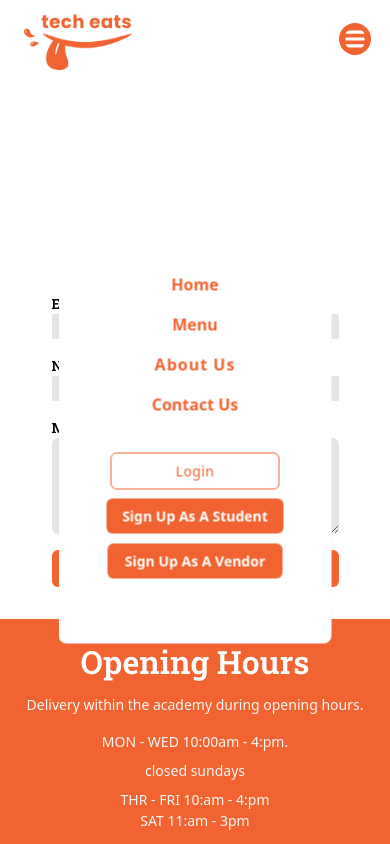
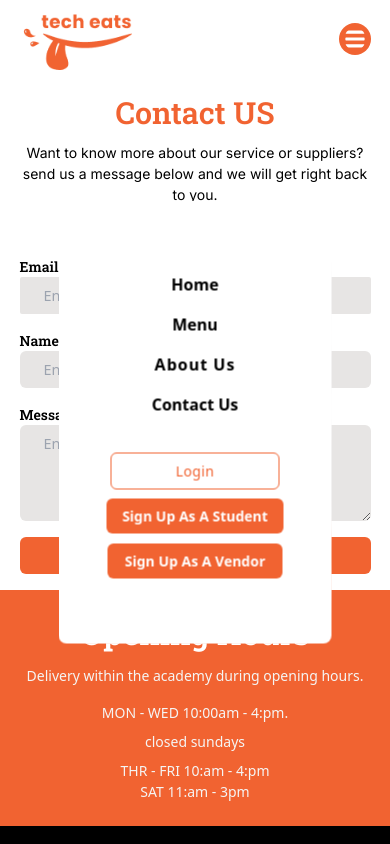
Before and after one commit to willybrown100/techeat, a React (Vite) app: page /contact in a window 390 px wide. Both pictures are taken after a click on the button 354 px from the left and 38 px from the top of the page. Shown: the top 844 px of the page. Built offline with nearby package versions, Linux system fonts and the light colour scheme.

Commit message:
update menu

```diff
--- a/src/components/Footer.jsx
+++ b/src/components/Footer.jsx
@@ -40,7 +40,7 @@ function Footer() {
            </p>
          </div>
          <div className="hidden md:block">
-         <Logo/>
+           <Logo />
          </div>
 
          <div className="hidden md:block">
@@ -92,23 +92,21 @@ function Footer() {
          </div>
        </div>
 
-
-
        <div className="md:hidden flex justify-between gap-2">
          <div>
            <h5 className="text-brand font-headings font-semibold">company</h5>
            <ul className="text-stone-300">
              <li>
-                 <Link>Home</Link>
+               <Link className="text-white">Home</Link>
              </li>
              <li>
-                 <Link>menu</Link>
+               <Link className="text-white">menu</Link>
              </li>
              <li>
-                 <Link>Aboutus</Link>
+               <Link className="text-white">Aboutus</Link>
              </li>
              <li>
-                 <Link>Contatus</Link>
+               <Link className="text-white">Contatus</Link>
              </li>
            </ul>
          </div>
@@ -125,7 +123,7 @@ function Footer() {
        </div>
 
        <div className="mt-6 md:hidden">
-           <h5>subscribe to our newsletter</h5>
+         <h5 className="mb-3">subscribe to our newsletter</h5>
          <form>
            <div className="flex border border-white justify-between rounded-md p-1">
              <input type="text" className="w-full bg-transparent " />
@@ -136,7 +134,6 @@ function Footer() {
          </form>
          <div className="border-b border-stone-200 md:hidden my-12 mt-4"></div>
        </div>
-
 
        <div className="md:hidden flex gap-y-6 flex-col justify-center text-stone-200 items-center">
          <div>
--- a/src/components/ModalMenu.jsx
+++ b/src/components/ModalMenu.jsx
@@ -4,35 +4,78 @@ import { motion } from "framer-motion";
 
 function ModalMenu (){
 
-return <motion.div
-          initial={{ scale: 0, opacity: 0,x:"-50%",y:"-50%" }}
+return (
+  <motion.div
+    initial={{ scale: 0, opacity: 0, x: "-50%", y: "-50%" }}
     animate={{ scale: 1, opacity: 1 }}
     className="min-w-[70vw] flex flex-col bg-white md:hidden items-center justify-between z-10  dark:bg-light/75 backdrop-blur-md rounded-lg py-[4.5rem] fixed top-1/2 -translate-x-1/2 -translate-y-1/2 left-1/2"
   >
     <nav className="flex flex-col capitalize text-black text-center gap-y-6 items-center justify-center">
       <ul className="flex flex-col mb-5 gap-y-4">
-                <li>  <Link className="capitalize hover:text-brand font-semibold text-[1rem]">home</Link></li>
-                <li> <Link
-            className="font-semibold hover:text-brand text-[1rem]"
+        <li>
+          {" "}
+          <Link className="capitalize text-black hover:text-brand font-semibold text-[1rem]">
+            home
+          </Link>
+        </li>
+        <li>
+          {" "}
+          <Link
+            className="font-semibold text-black hover:text-brand text-[1rem]"
             to="/menu"
-              >menu</Link> </li>
+          >
+            menu
+          </Link>{" "}
+        </li>
         <li>
-              <Link to="aboutus" className="hover:text-brand tracking-[1px] text-[1rem] font-semibold">about us</Link></li>
-              <li> <Link to="contactus " className="font-semibold hover:text-brand text-[1rem]">contact us</Link></li>
+          <Link
+            to="/about"
+            className="hover:text-brand text-black tracking-[1px] text-[1rem] font-semibold"
+          >
+            about us
+          </Link>
+        </li>
+        <li>
+          {" "}
+          <Link
+            to="contact"
+            className="font-semibold text-black hover:text-brand text-[1rem]"
+          >
+            contact us
+          </Link>
+        </li>
       </ul>
 
-
-
-            <ul  className="flex flex-col items-center gap-y-6">
-                <li><Link to="contactus" className="border-brand border px-16 tracking-wide py-2 rounded-md text-brand">login</Link></li>
-                <li><Link to="contactus" className="bg-brand py-2 rounded-md font-semibold text-white px-4">sign up as a student</Link></li>
-                <li> <Link to="contactus" className="bg-brand py-2 rounded-md  font-semibold text-white px-[1.1rem]">sign up as a vendor</Link></li>
+      <ul className="flex flex-col items-center gap-y-6">
+        <li>
+          <Link
+            to="contactus"
+            className="border-brand border px-16 tracking-wide py-2 rounded-md text-brand"
+          >
+            login
+          </Link>
+        </li>
+        <li>
+          <Link
+            to="contactus"
+            className="bg-brand py-2 rounded-md font-semibold text-white px-4"
+          >
+            sign up as a student
+          </Link>
+        </li>
+        <li>
+          {" "}
+          <Link
+            to="contactus"
+            className="bg-brand py-2 rounded-md  font-semibold text-white px-[1.1rem]"
+          >
+            sign up as a vendor
+          </Link>
+        </li>
       </ul>
-
-
-
     </nav>
   </motion.div>
+);
 
 }
 export default ModalMenu
--- a/src/features/contactPage/ContactPage.jsx
+++ b/src/features/contactPage/ContactPage.jsx
@@ -24,14 +24,12 @@ function ContactPage() {
   }
  return (
    <>
-
-
      <header className="contactHeader p-4 text-black md:text-white grid place-items-center">
        <div>
-         <h1 className="font-headings text-center  font-semibold">
+         <h1 className="font-headings text-center text-brand md:text-white text-[1.9rem] md:text-[3rem] font-semibold">
            contact US
          </h1>
-         <p className="text-center font-body">
+         <p className="text-center text-black md:text-white font-body">
            Want to know more about our service or suppliers? send us a message
            below and we will get right back to you.
          </p>
@@ -45,7 +43,10 @@ function ContactPage() {
        <h4 className="text-black mb-4 hidden md:block font-semibold text-center font font-headings">
          and we will get back to you.
        </h4>
-       <form onSubmit={handleSubmit(onSubmit)} className="max-w-[650px] md:border-stone-800 md:border-[1px] px-8 p-4 m-auto">
+       <form
+         onSubmit={handleSubmit(onSubmit)}
+         className="max-w-[650px] md:border-stone-800 md:border-[1px] md:px-8 md:p-4 m-auto"
+       >
          <div className="md:flex items-center space-y-4 md:space-y-0 gap-x-1">
            <div className="flex  flex-col md:gap-y-0 w-full">
              <label className="font-headings font-semibold text-black">
@@ -56,8 +57,7 @@ function ContactPage() {
                placeholder="enter your email"
                id="email"
                {...register("email")}
-               className="block bg-stone-200 text-black placeholder:pl-4 placeholder:text-[0.9rem] capitalize rounded-sm w-full p-[2px]"
-
+               className="block bg-stone-200 text-black placeholder:pl-4 placeholder:text-[0.9rem] capitalize rounded-sm w-full md:p-[4px] p-[8px]"
              />
            </div>
            <div className="flex flex-col  md:gap-y-0 w-full">
@@ -69,7 +69,7 @@ function ContactPage() {
                id="name"
                {...register("name")}
                placeholder="enter your name"
-               className="w-full block placeholder:pl-4 text-black placeholder placeholder:text-[0.9rem] capitalize rounded-sm p-[2px] bg-stone-200"
+               className="w-full block placeholder:pl-4 text-black placeholder placeholder:text-[0.9rem] capitalize rounded-md md:p-[4px] p-[8px] bg-stone-200"
              />
            </div>
          </div>
@@ -104,7 +104,6 @@ function ContactPage() {
        <br />
        <span className=" text-stone-100 mt-6">SAT 11:am - 3pm</span>
      </div>
-
    </>
  );
 }
--- a/src/features/homePage/OurVendors.jsx
+++ b/src/features/homePage/OurVendors.jsx
@@ -6,11 +6,11 @@ function OurVendors() {
    <section>
      <article className={`${className}`}>
        <div className="my-6">
-         <div className="w-[9rem] h-[0.2rem] bg-brand m-auto"></div>
+         <div className="w-[9rem] h-[0.2rem] hidden md:block bg-brand m-auto"></div>
          <h3 className="text-brand my-1 font-headings  font-semibold text-center">
            our vendors
          </h3>
-         <div className="w-[9rem] h-[0.2rem] bg-brand m-auto"></div>
+         <div className="w-[9rem] hidden md:block h-[0.2rem] bg-brand m-auto"></div>
        </div>
 
        <div className="grid grid-cols-1 md:grid md:grid-cols-3 gap-4">
--- a/src/features/homePage/PromoSection.jsx
+++ b/src/features/homePage/PromoSection.jsx
@@ -11,7 +11,7 @@ function PromoSection() {
       >
         <img src="/images/promoimg.png" alt="img" className="md:hidden" />
 
-        <div className="font-semibold flex items-center md:mt-0 py-6 h-[350px] md:bg-black">
+        <div className="font-semibold md:flex md:items-center md:mt-0 py-6 md:h-[350px] md:bg-black">
           <div className="">
             <h3 className="font-headings text-center   md:text-left my-4">
               get #500 off your
--- a/src/features/homePage/TopMenu.jsx
+++ b/src/features/homePage/TopMenu.jsx
@@ -42,10 +42,12 @@ function TopMenu() {
   const className = "max-w-[1170px] w-[90vw] py-4 m-auto";
   return (
     <section className={`${className}`}>
-      <div className="my-6">
-      <div className="w-[11rem] h-[0.2rem] bg-brand m-auto"></div>
-      <h3 className="text-brand my-1 mb-1 font-headings font-semibold text-center">our top menu</h3>
-      <div className="w-[11rem] h-[0.2rem] bg-brand m-auto"></div>
+      <div className="my-6 ">
+        <div className="w-[11rem] h-[0.2rem] hidden md:block bg-brand m-auto"></div>
+        <h3 className="text-brand my-1 mb-1 font-headings font-semibold text-center">
+          our top menu
+        </h3>
+        <div className="w-[11rem] hidden md:block h-[0.2rem] bg-brand m-auto"></div>
       </div>
       <Carousel
         responsive={responsive}
@@ -57,7 +59,9 @@ function TopMenu() {
         // dotListClass="custom-dot-list-style"
         itemClass="carousel-item-padding-40-px"
       >
-    {menu.map((item)=><MenuItem item={item} key={item.name}/>)}
+        {menu.map((item) => (
+          <MenuItem item={item} key={item.name} />
+        ))}
       </Carousel>
       ;
     </section>
--- a/src/features/menu/Menu.jsx
+++ b/src/features/menu/Menu.jsx
@@ -170,7 +170,7 @@ function Menu() {
      </header>
      <article className={`${className}`}>
         <h2 className="text-brand font-headings font-semibold text-center md:hidden">top menu</h2>
-        <ul className="md:grid md:grid-cols-4 gap-2">
+        <ul className="md:grid md:grid-cols-2 lg:grid-cols-4 gap-2">
        {menu.map((item) => (
            <MenuItems item={item} />
         ))}
--- a/src/features/menu/MenuItems.jsx
+++ b/src/features/menu/MenuItems.jsx
@@ -16,7 +16,7 @@ export default function MenuItems({item}) {
         <p className="mb-0 text-sm font-body text-black">{note}</p>
         <div className="flex items-center justify-between">
           <img src={imgRating} alt="img" className="w-[6rem]" />
-          <h5 className=" font-semibold  text-black">{vendorName}</h5>
+          <h5 className=" font-semibold capitalize text-black">{vendorName}</h5>
         </div>
         <div className="flex justify-between  gap-2">
           <Button className="bg-transparent text-brand border border-brand">
```
Lines whose indentation alone changed are shown as unchanged.
